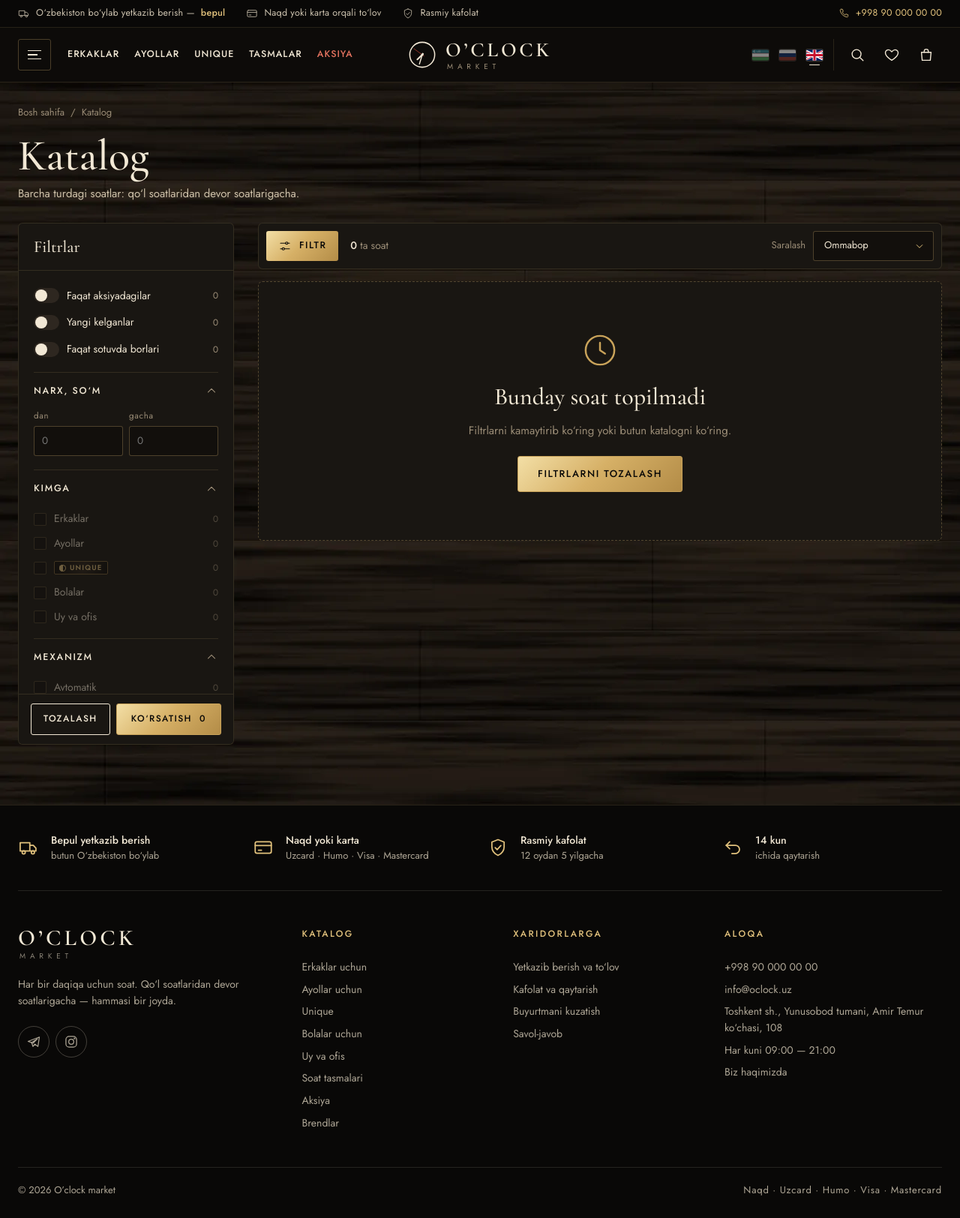
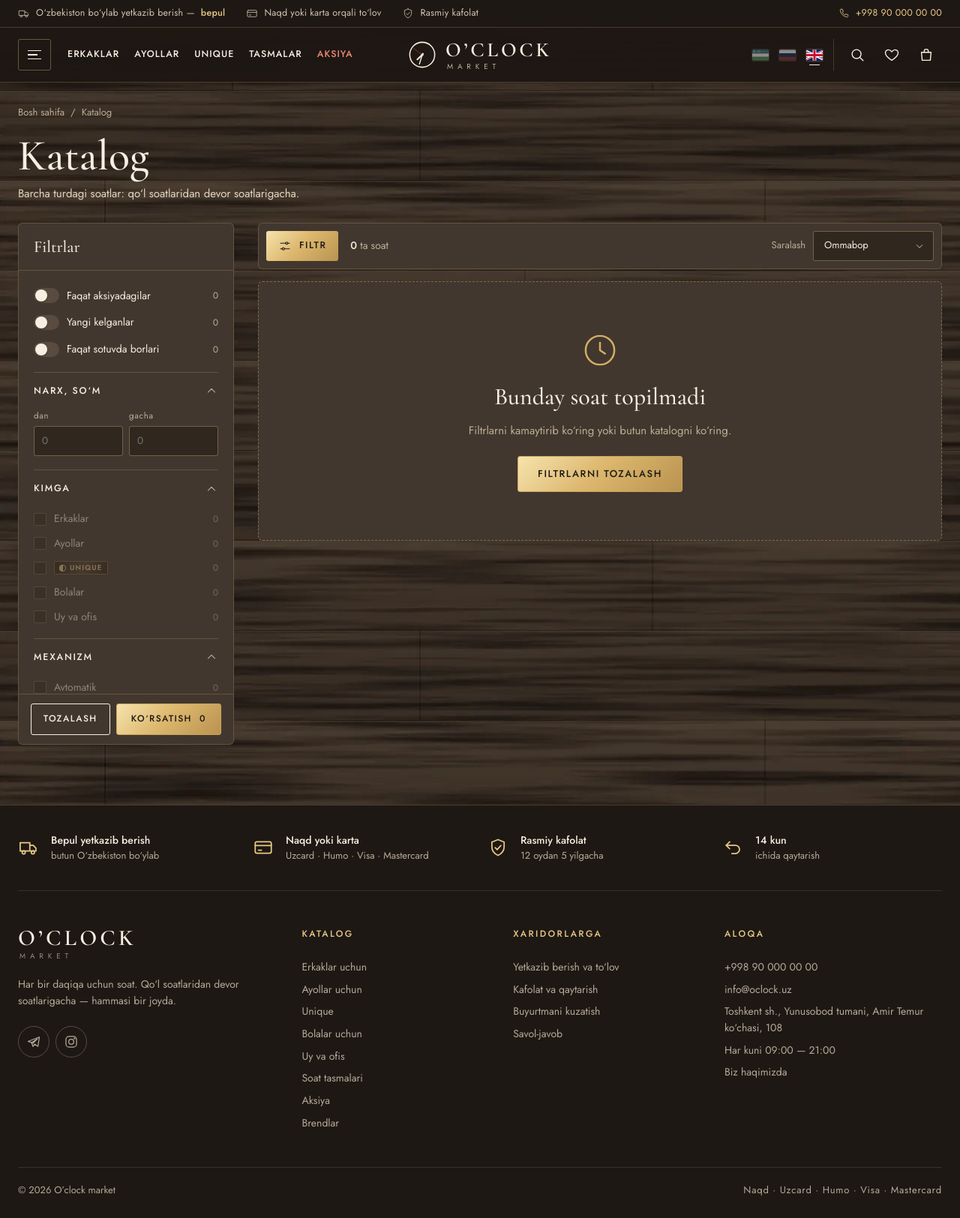
Before and after one commit to nparmanova82-design/O-clock-Market, a Django app: page /katalog/ in a window 1280 px wide. Shown: the whole page at 75% size. Run offline with Django 5.2, Linux system fonts and the light colour scheme; data that the repository does not hold is empty.

Commit message:
Luxury tema yorug'roq: espresso-yong'oq fon, mokko kartochkalar
Qora eben o'rniga yong'oq daraxti teksturasi, kartochkalar ochroq mokko rangida,
oltin aksentlar saqlandi. To'q ranglar o'zgaruvchilarga o'tkazildi (--spot-*, --deep*).
Keng ekranda "Katalog" yozuvi nav bilan logotipni to'qnashtirmasligi tuzatildi.

Co-Authored-By: Claude Opus 5.5 <noreply@anthropic.com>

```diff
--- a/static/css/style.css
+++ b/static/css/style.css
@@ -1,39 +1,43 @@
-/* O’clock market — minimalist soat do‘koni. «Luxury» tema:
-   qora eben taxta fon, to‘q kartochkalar, fil suyagi rangidagi matn va oltin aksentlar.
+/* O’clock market — minimalist soat do‘koni. «Luxury» tema (espresso):
+   yong‘oq daraxti fon, mokko rangidagi kartochkalar, fil suyagi rangidagi matn va oltin aksentlar.
    Ranglar faqat shu yerda: --cream — sahifa foni, --paper — kartochka, --ink — matn,
-   --onyx — eng to‘q bloklar (topbar, footer), --gold — aksent. */
+   --onyx — eng to‘q bloklar (topbar, header, footer), --gold — aksent, --spot-* — soat rasmi ostidagi yorug‘lik. */
 
 :root {
   color-scheme: dark;   /* select ro‘yxati, scrollbar va boshqa brauzer elementlari ham to‘q */
-  --watch-shadow: drop-shadow(0 8px 10px rgba(0, 0, 0, .55));
-  --watch-shadow-lg: drop-shadow(0 18px 22px rgba(0, 0, 0, .6));
-  --cream: #0e0c0a;
-  --paper: #191612;
-  --paper-2: #221d18;
-  --paper-3: #2e2720;
-  --ink: #f2e8d5;
-  --ink-2: #cfc2aa;
-  --muted: #9a8c76;
-  --line: rgba(214, 182, 118, .14);
-  --line-2: rgba(214, 182, 118, .3);
-  --sale: #e3735f;
-  --sale-bg: rgba(227, 115, 95, .14);
-  --brass: #c9a35a;
-  --gold: #e2c27d;
-  --gold-grad: linear-gradient(135deg, #f3dfa6 0%, #d6b066 48%, #b38c47 100%);
-  --onyx: #090807;
-  --field: #120f0c;
-  --ok: #82b997;
-  --ok-bg: rgba(130, 185, 151, .13);
-  --warn: #e3ad58;
+  --watch-shadow: drop-shadow(0 8px 10px rgba(20, 12, 6, .5));
+  --watch-shadow-lg: drop-shadow(0 18px 22px rgba(20, 12, 6, .55));
+  --cream: #2b231d;
+  --paper: #42372e;
+  --paper-2: #4b3f35;
+  --paper-3: #594b3f;
+  --ink: #f7efe1;
+  --ink-2: #e2d6c1;
+  --muted: #bcad95;
+  --line: rgba(232, 200, 135, .2);
+  --line-2: rgba(232, 200, 135, .36);
+  --sale: #f08a73;
+  --sale-bg: rgba(240, 138, 115, .16);
+  --brass: #d3ae66;
+  --gold: #e8c985;
+  --gold-grad: linear-gradient(135deg, #f6e3ad 0%, #dcb76d 48%, #b99350 100%);
+  --onyx: #1e1814;
+  --field: #30271f;
+  --spot-1: #615143;
+  --spot-2: #42372e;
+  --deep: #251d17;
+  --deep-2: #4d3e30;
+  --ok: #94cba8;
+  --ok-bg: rgba(148, 203, 168, .15);
+  --warn: #ecb766;
 
   --serif: "Cormorant Garamond", "Times New Roman", serif;
   --sans: "Jost", "Segoe UI", system-ui, sans-serif;
 
   --r: 3px;
   --r-lg: 6px;
-  --shadow: 0 1px 2px rgba(0, 0, 0, .3), 0 10px 28px -12px rgba(0, 0, 0, .7);
-  --shadow-lg: 0 28px 70px -20px rgba(0, 0, 0, .85);
+  --shadow: 0 1px 2px rgba(20, 12, 6, .25), 0 10px 28px -12px rgba(20, 12, 6, .6);
+  --shadow-lg: 0 28px 70px -20px rgba(20, 12, 6, .75);
   --header-h: 72px;
   --gutter: 24px;
   --ease: cubic-bezier(.2, .7, .2, 1);
@@ -46,8 +50,8 @@ body {
   font: 400 15px/1.55 var(--sans);
   color: var(--ink);
   background-color: var(--cream);
-  /* Qora eben tekstura — tayyor rasm: filtrli SVG har scroll kadrida qayta hisoblanib, sahifani qotirardi */
-  background-image: url("../img/wood-dark.webp");
+  /* Yong‘oq daraxti tekstura — tayyor rasm: filtrli SVG har scroll kadrida qayta hisoblanib, sahifani qotirardi */
+  background-image: url("../img/wood-walnut.webp");
   background-size: 1200px 720px;
   -webkit-font-smoothing: antialiased;
   min-height: 100vh;
@@ -150,7 +154,7 @@ dl, dd { margin: 0; }
 .badge--new { background: var(--paper); }
 .badge--hit { background: var(--gold-grad); color: var(--onyx); border-color: #c9a35a; }
 .badge--unique {
-  background: linear-gradient(100deg, #0b0a08 0%, #2a2219 55%, #0b0a08 100%);
+  background: linear-gradient(100deg, var(--deep) 0%, var(--deep-2) 55%, var(--deep) 100%);
   color: var(--gold); border-color: #7a6238;
 }
 .badge--unique::before {
@@ -172,7 +176,7 @@ dl, dd { margin: 0; }
 
 .header {
   position: sticky; top: 0; z-index: 30;
-  background: rgba(14, 12, 10, .985);
+  background: rgba(30, 24, 20, .985);
   border-bottom: 1px solid var(--line);
   transition: box-shadow .3s;
 }
@@ -370,7 +374,7 @@ dl, dd { margin: 0; }
 .section { padding-top: 72px; }
 .section:last-child { padding-bottom: 80px; }
 .section.container:last-child, main > .section:last-of-type { padding-bottom: 80px; }
-.section--band { margin-top: 72px; padding: 64px 0; background: rgba(9, 8, 7, .55); border-block: 1px solid var(--line); }
+.section--band { margin-top: 72px; padding: 64px 0; background: rgba(30, 24, 20, .38); border-block: 1px solid var(--line); }
 .section--band + .section { padding-top: 72px; }
 .section__head { display: flex; align-items: flex-end; justify-content: space-between; gap: 24px; margin-bottom: 30px; }
 .section__title { font-family: var(--serif); font-size: clamp(32px, 4vw, 46px); line-height: 1.05; }
@@ -406,7 +410,7 @@ dl, dd { margin: 0; }
 .unique {
   display: grid; grid-template-columns: .85fr 1.15fr; gap: 48px; align-items: center;
   padding: 48px; border-radius: var(--r-lg);
-  background: radial-gradient(120% 140% at 0% 0%, #2c241a 0%, #0b0a08 62%);
+  background: radial-gradient(120% 140% at 0% 0%, var(--deep-2) 0%, var(--deep) 62%);
   border: 1px solid var(--line-2);
   color: var(--ink);
   box-shadow: var(--shadow-lg);
@@ -473,7 +477,7 @@ html.filters-off .grid--catalog { grid-template-columns: repeat(4, 1fr); }
 .card:hover { box-shadow: var(--shadow); transform: translateY(-3px); border-color: var(--line-2); }
 .card__media {
   display: block; aspect-ratio: 1; overflow: hidden; border-radius: var(--r-lg) var(--r-lg) 0 0;
-  background: radial-gradient(circle at 50% 42%, #3b3229 0%, #1d1915 74%);
+  background: radial-gradient(circle at 50% 42%, var(--spot-1) 0%, var(--spot-2) 74%);
 }
 /* Soat rasmlari soyasi CSS’da: SVG ichidagi filtr har bir rasmni ochishda protsessorni band qilardi */
 .card__media img, .type img, .pdp__media img, .line__img img { filter: var(--watch-shadow); }
@@ -483,7 +487,7 @@ html.filters-off .grid--catalog { grid-template-columns: repeat(4, 1fr); }
 .card__wish { position: absolute; top: 8px; right: 8px; }
 .wish-btn {
   display: grid; place-items: center; width: 38px; height: 38px; border-radius: 50%;
-  background: rgba(14, 12, 10, .72); transition: background .2s, transform .2s;
+  background: rgba(30, 24, 20, .6); transition: background .2s, transform .2s;
 }
 .wish-btn:hover { background: var(--paper); transform: scale(1.08); }
 .wish-btn .i { width: 20px; height: 20px; transition: fill .2s, stroke .2s; }
@@ -699,7 +703,7 @@ html.filters-off .filter-toggle .i { transform: rotate(180deg); }
 .pdp__gallery { position: sticky; top: calc(var(--header-h) + 20px); }
 .pdp__media {
   position: relative; aspect-ratio: 1; overflow: hidden; cursor: zoom-in;
-  background: radial-gradient(circle at 50% 42%, #3b3229 0%, #1d1915 74%);
+  background: radial-gradient(circle at 50% 42%, var(--spot-1) 0%, var(--spot-2) 74%);
   border: 1px solid var(--line); border-radius: var(--r-lg);
 }
 .pdp__media img { width: 100%; height: 100%; object-fit: contain; padding: 7%; transition: transform .3s ease-out; transform-origin: var(--zx, 50%) var(--zy, 50%); }
@@ -755,7 +759,7 @@ html.filters-off .filter-toggle .i { transform: rotate(180deg); }
 .unique-note {
   display: grid; grid-template-columns: auto 1fr; gap: 14px; align-items: start;
   padding: 18px 20px; border-radius: var(--r-lg);
-  background: linear-gradient(110deg, #0b0a08, #2a2219); border: 1px solid var(--line-2); color: rgba(239, 227, 205, .86); font-size: 14px;
+  background: linear-gradient(110deg, var(--deep), var(--deep-2)); border: 1px solid var(--line-2); color: rgba(239, 227, 205, .86); font-size: 14px;
 }
 .unique-note b { color: var(--gold); font-weight: 500; }
 
@@ -1196,7 +1200,7 @@ a.contact-card:hover { border-color: var(--ink); }
 .drawer__langs { padding: 18px 0 4px; }
 
 /* ———— Tasmalar ———— */
-.card--strap .card__media { background: radial-gradient(circle at 50% 40%, #3b3229 0%, #1d1915 74%); }
+.card--strap .card__media { background: radial-gradient(circle at 50% 40%, var(--spot-1) 0%, var(--spot-2) 74%); }
 .card--strap .card__media img { padding: 4% 14%; }
 .card--strap:hover .card__media img { transform: scale(1.05); }
 .card__fit { display: inline-flex; align-items: center; gap: 6px; align-self: flex-start; margin-top: 6px; padding: 3px 9px; border: 1px solid var(--line-2); border-radius: 12px; font-size: 11.5px; color: var(--ink-2); }
@@ -1233,7 +1237,7 @@ a.contact-card:hover { border-color: var(--ink); }
   .header__inner { grid-template-columns: minmax(0, 1fr) auto minmax(0, 1fr); }
   .header__left { padding-right: 24px; }
 }
-@media (max-width: 1520px) {
+@media (min-width: 1201px) {   /* bo‘limlar ko‘rinib turganda tugmada faqat ikonka — logotipga joy qoladi */
   .menu-btn__label { display: none; }
   .menu-btn { padding: 0 12px; }
   .header__left { gap: 22px; }
--- a/templates/base.html
+++ b/templates/base.html
@@ -18,7 +18,7 @@
   <meta property="og:url" content="{{ request.scheme }}://{{ request.get_host }}{{ request.get_full_path }}">
   {% block og_image %}{% endblock %}
   <meta name="twitter:card" content="summary">
-  <meta name="theme-color" content="#0e0c0a">
+  <meta name="theme-color" content="#2b231d">
   {{ jsonld }}
   <link rel="icon" href="{% static 'img/favicon.svg' %}" type="image/svg+xml">
   <link rel="preconnect" href="https://fonts.googleapis.com">
```
Also changed, not shown: static/img/wood-walnut.webp (added).
